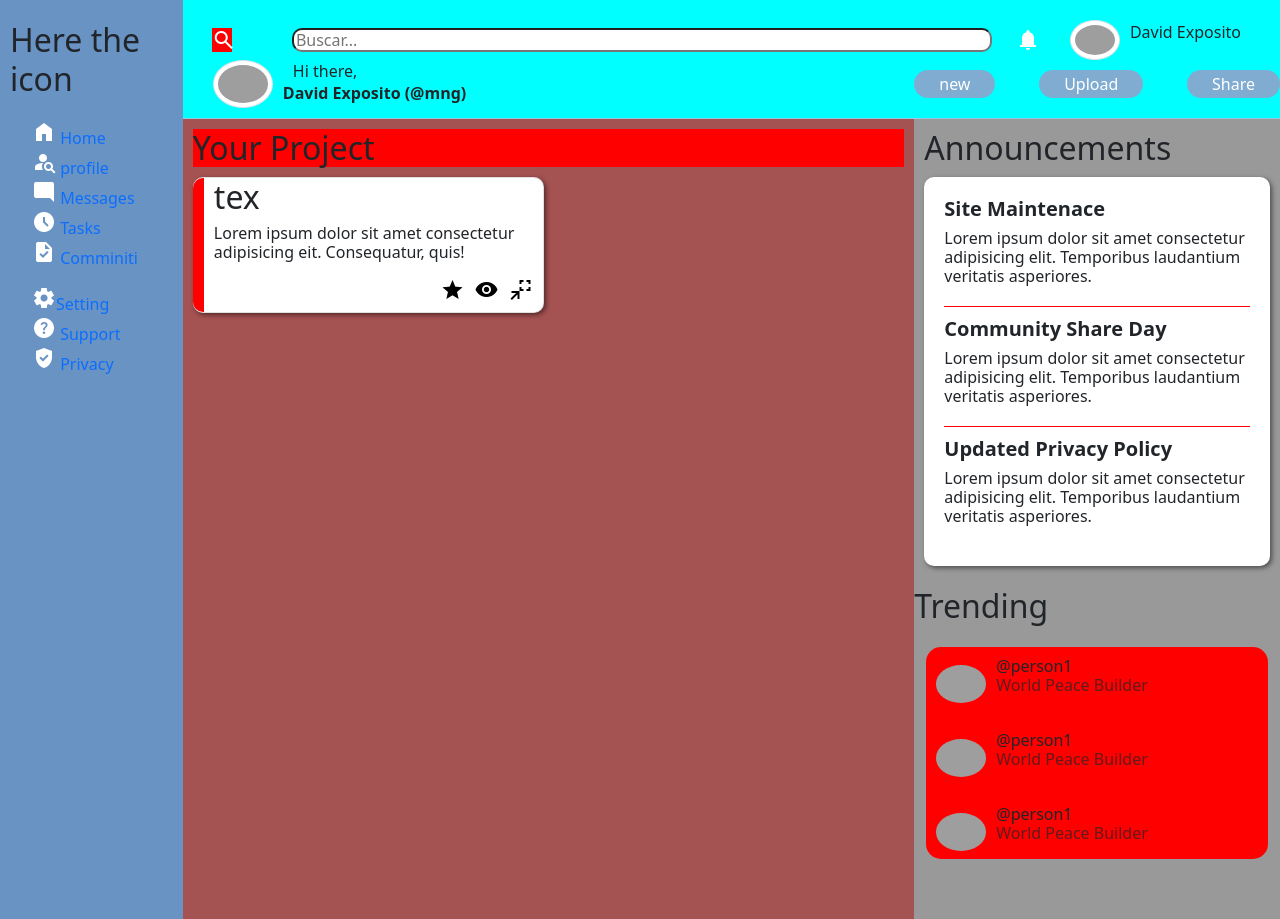
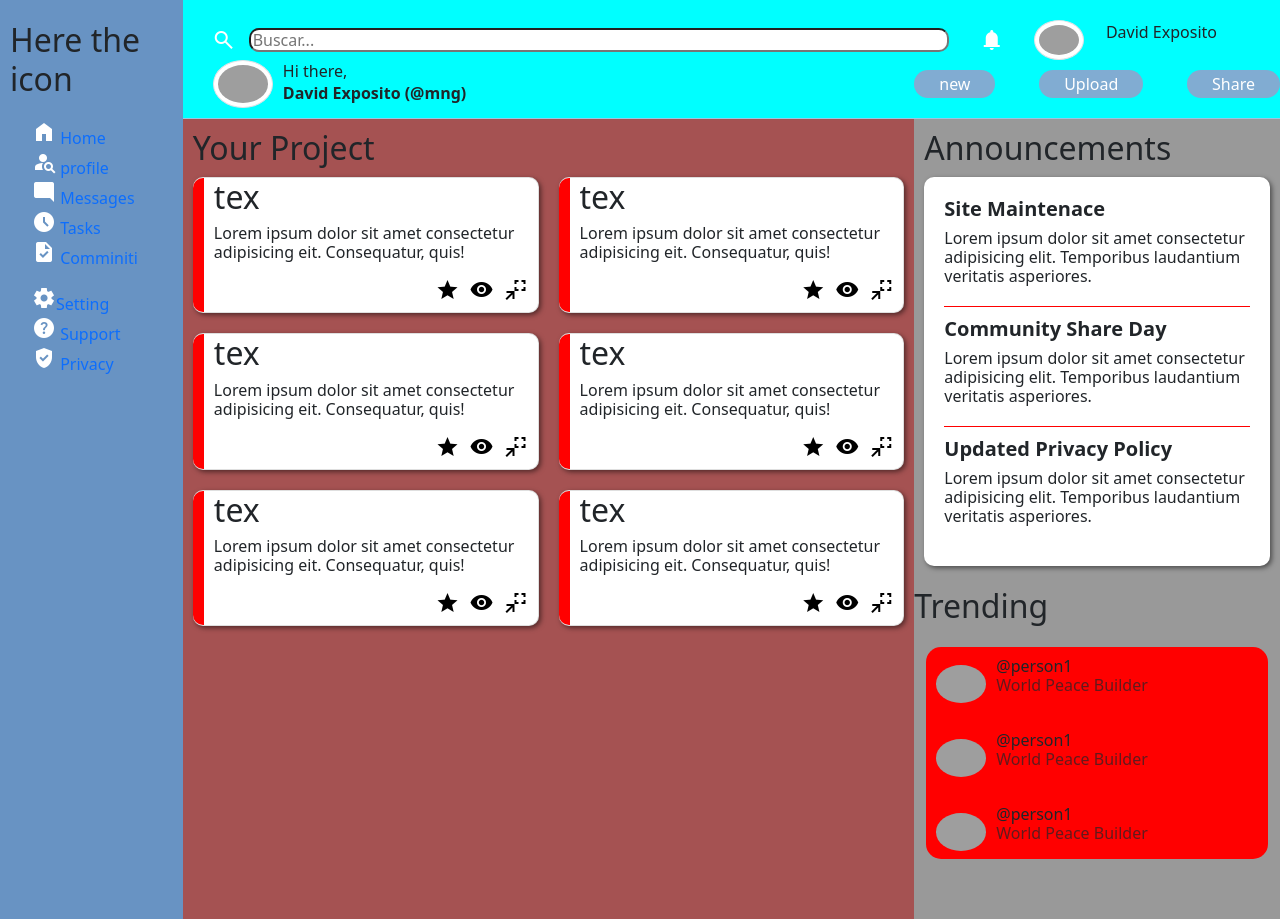
Before and after one commit to deividmng/Dashboard, a plain HTML site: page index.html in a window 1280 px wide. Drawn offline with nearby package versions, Linux system fonts and the light colour scheme; grey boxes are pictures that could not be loaded.

Commit message:
staring the final style

```diff
--- a/index.html
+++ b/index.html
@@ -137,6 +137,166 @@
             <!--end of the div icons -->
           </div>
           <!--end of the card-->
+          <div class="card">
+            <div class="color-block"></div>
+            <div>
+              <h2>tex</h2>
+              <p>
+                Lorem ipsum dolor sit amet consectetur adipisicing eit.
+                Consequatur, quis!
+              </p>
+            </div>
+            <div class="icons">
+              <span
+                style="color: black; margin-right: 10px"
+                class="material-symbols-outlined"
+              >
+                star
+              </span>
+              <span
+                style="color: black; margin-right: 10px"
+                class="material-symbols-outlined"
+              >
+                visibility
+              </span>
+              <span
+                style="color: black; margin-right: 10px"
+                class="material-symbols-outlined"
+              >
+                jump_to_element
+              </span>
+            </div>
+            <!--end of the div icons -->
+          </div>
+          <!--end of the card-->
+          <div class="card">
+            <div class="color-block"></div>
+            <div>
+              <h2>tex</h2>
+              <p>
+                Lorem ipsum dolor sit amet consectetur adipisicing eit.
+                Consequatur, quis!
+              </p>
+            </div>
+            <div class="icons">
+              <span
+                style="color: black; margin-right: 10px"
+                class="material-symbols-outlined"
+              >
+                star
+              </span>
+              <span
+                style="color: black; margin-right: 10px"
+                class="material-symbols-outlined"
+              >
+                visibility
+              </span>
+              <span
+                style="color: black; margin-right: 10px"
+                class="material-symbols-outlined"
+              >
+                jump_to_element
+              </span>
+            </div>
+            <!--end of the div icons -->
+          </div>
+          <!--end of the card-->
+          <div class="card">
+            <div class="color-block"></div>
+            <div>
+              <h2>tex</h2>
+              <p>
+                Lorem ipsum dolor sit amet consectetur adipisicing eit.
+                Consequatur, quis!
+              </p>
+            </div>
+            <div class="icons">
+              <span
+                style="color: black; margin-right: 10px"
+                class="material-symbols-outlined"
+              >
+                star
+              </span>
+              <span
+                style="color: black; margin-right: 10px"
+                class="material-symbols-outlined"
+              >
+                visibility
+              </span>
+              <span
+                style="color: black; margin-right: 10px"
+                class="material-symbols-outlined"
+              >
+                jump_to_element
+              </span>
+            </div>
+            <!--end of the div icons -->
+          </div>
+          <!--end of the card-->
+          <div class="card">
+            <div class="color-block"></div>
+            <div>
+              <h2>tex</h2>
+              <p>
+                Lorem ipsum dolor sit amet consectetur adipisicing eit.
+                Consequatur, quis!
+              </p>
+            </div>
+            <div class="icons">
+              <span
+                style="color: black; margin-right: 10px"
+                class="material-symbols-outlined"
+              >
+                star
+              </span>
+              <span
+                style="color: black; margin-right: 10px"
+                class="material-symbols-outlined"
+              >
+                visibility
+              </span>
+              <span
+                style="color: black; margin-right: 10px"
+                class="material-symbols-outlined"
+              >
+                jump_to_element
+              </span>
+            </div>
+            <!--end of the div icons -->
+          </div>
+          <!--end of the card-->
+          <div class="card">
+            <div class="color-block"></div>
+            <div>
+              <h2>tex</h2>
+              <p>
+                Lorem ipsum dolor sit amet consectetur adipisicing eit.
+                Consequatur, quis!
+              </p>
+            </div>
+            <div class="icons">
+              <span
+                style="color: black; margin-right: 10px"
+                class="material-symbols-outlined"
+              >
+                star
+              </span>
+              <span
+                style="color: black; margin-right: 10px"
+                class="material-symbols-outlined"
+              >
+                visibility
+              </span>
+              <span
+                style="color: black; margin-right: 10px"
+                class="material-symbols-outlined"
+              >
+                jump_to_element
+              </span>
+            </div>
+            <!--end of the div icons -->
+          </div>
+          <!--end of the card-->
         </div>
       </section>
 
--- a/src/layout/_header.scss
+++ b/src/layout/_header.scss
@@ -1,6 +1,6 @@
 .share-header {
   display: grid;
-  grid-template-columns: 0.5fr 1.5fr 0.3fr 0.5fr 1fr;
+  grid-template-columns: 0.2fr 1.5fr 0.3fr 0.5fr 1fr;
   grid-template-rows: 1fr; /* rmb try use just one a 1fr */
   margin-left: 29px;
   margin-top: 20px;
@@ -14,7 +14,6 @@
   max-width: 20px;
   display: flex;
   justify-content: flex-end; /* Alinea el contenido a la derecha */
-  background-color: red;
 }
 
 .search-input {
@@ -58,7 +57,7 @@
 .share-header-down {
   display: grid;
   grid-template-columns: 2fr 1fr; // Two columns, one for each section
-padding-bottom: 10px;
+  padding-bottom: 10px;
   border-bottom: 1px solid $color3;
 
   .left-share {
@@ -72,6 +71,7 @@ padding-bottom: 10px;
 
       p {
         margin-bottom: 0rem !important;
+        margin-left: 0px;
       }
       span {
         font-weight: 900;
--- a/src/layout/_section.scss
+++ b/src/layout/_section.scss
@@ -9,13 +9,11 @@
     grid-template-columns: 2fr 2fr ;
     grid-template-rows: auto auto ; /* Tres filas, la primera ocupada por h1, las otras por las cards */
     gap: 10px; /* Ajusta el espacio entre las filas y columnas según tus preferencias */
-    grid-row-gap: 10px; /* Espacio vertical entre filas */
-    grid-column-gap: 10px; /* Espacio horizontal entre columnas */
+    grid-column-gap: 20px; /* Espacio horizontal entre columnas */
     padding: 10px; /* Padding alrededor de toda la cuadrícula */
 
     h1 {
         grid-area: 1 / 1 / 2 / -1; /* Ocupa la primera fila y todas las columnas */
-        background-color: red;
         border: none; /* Elimina cualquier borde */
         padding: 0; /* Elimina cualquier relleno */
         margin: 0;
@@ -31,6 +29,7 @@
     grid-template-rows: auto auto  ;
     border-radius: 10px;
     box-shadow: 2px 2px 5px rgba(0, 0, 0, 0.5);
+    margin-bottom: 10px;
     grid-template-areas:
 
         "colum texto texto"
```
Also changed, not shown: src/app.css, 1 other file.
